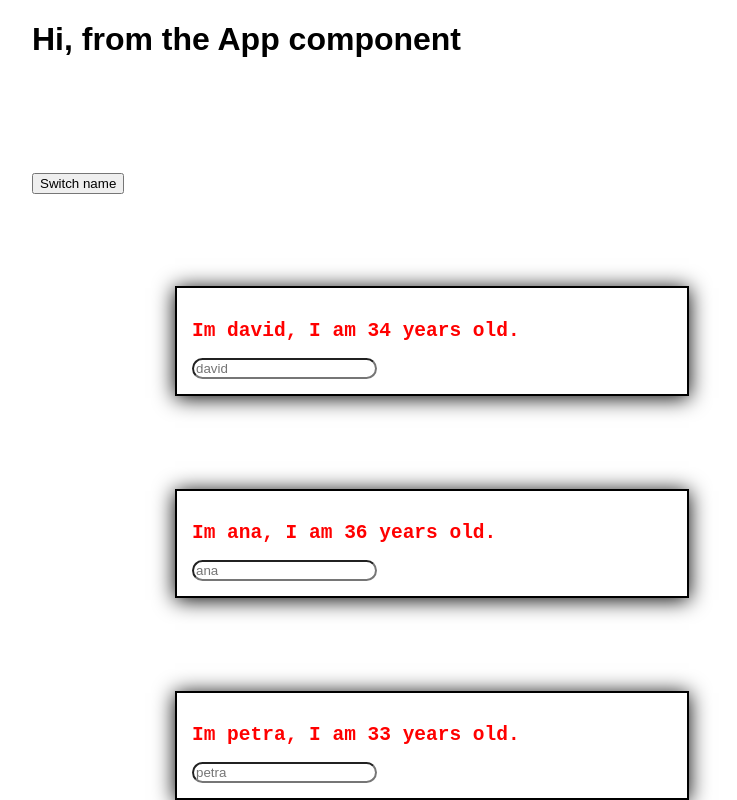
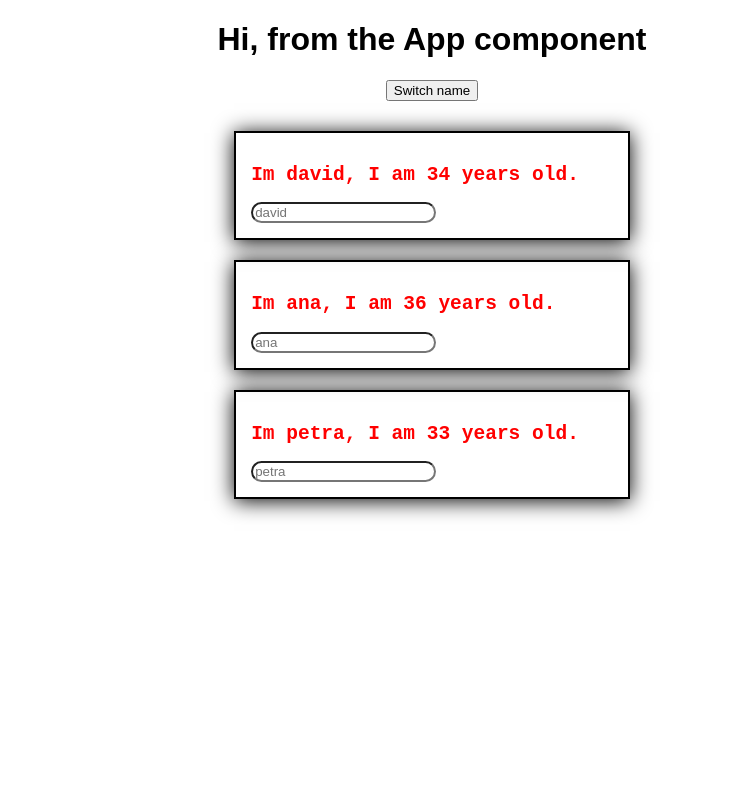
Before and after one commit to pldvd/complete-react-guide, a React (Create React App) app: page / in a window 1280 px wide. Both pictures are taken after a click on the button "Switch name". Shown: the whole page, without its empty margins (208-945 px from the left). Built offline with nearby package versions, Linux system fonts and the light colour scheme.

Commit message:
add conditional rendering with ternary operator in jsx

```diff
--- a/src/App.css
+++ b/src/App.css
@@ -5,10 +5,15 @@
 
   display: flex;
   flex-direction: column;
-  justify-content: space-between;
-
+  align-items: center;
 }
 
 button {
-  align-self: flex-start;
+  margin-bottom: 30px;
 }
+
+.container {
+  display: flex;
+  flex-direction: column;
+  align-items: center;
+}
--- a/src/App.js
+++ b/src/App.js
@@ -10,7 +10,14 @@ class App extends Component {
       { name: "david", age: 34 },
       { name: "ana", age: 36 },
       { name: "petra", age: 33 }
-    ]
+    ],
+    showPersons: false
+  }
+
+  togglePersonHandler = () => {
+    this.setState({
+      showPersons: !this.state.showPersons
+    })
   }
 
   changeNameHandler = (name) => {
@@ -20,15 +27,15 @@ class App extends Component {
         { name: name, age: 87 }
       ],
       wasClicked: true
-    });
+    }, () => console.log(this.state));
   };
 
   handleInput = (event) => {
     this.setState({
       persons: [
-        { name: event.target.value, age: 34 },
-        { name: event.target.value, age: 36 },
-        { name: event.target.value, age: 33 }
+        { name: 'Max', age: 28 },
+        { name: 'Manu', age: 29 },
+        { name: 'Stephanie', age: 26 }
       ]
     })
   }
@@ -37,10 +44,14 @@ class App extends Component {
     return (
       <div className='App'>
         <h1>Hi, from the App component</h1>
-        <button onClick={this.changeNameHandler.bind(this, 'Davidkaaaa')}>Switch name</button>
-        <Person name={this.state.persons[0].name} age={this.state.persons[0].age} click={this.changeNameHandler} changed={this.handleInput} />
-        <Person name={this.state.persons[1].name} age={this.state.persons[1].age} click={this.changeNameHandler} changed={this.handleInput} />
-        <Person name={this.state.persons[2].name} age={this.state.persons[2].age} click={this.changeNameHandler} changed={this.handleInput} />
+        <button onClick={this.togglePersonHandler}>Switch name</button>
+        { this.state.showPersons ?
+          <div className="container">
+            <Person name={this.state.persons[0].name} age={this.state.persons[0].age} click={this.changeNameHandler.bind(this, 'Tatuka')} changed={this.handleInput} />
+            <Person name={this.state.persons[1].name} age={this.state.persons[1].age} click={this.changeNameHandler} changed={this.handleInput} />
+            <Person name={this.state.persons[2].name} age={this.state.persons[2].age} click={this.changeNameHandler} changed={this.handleInput} />
+          </div> : null
+        }
       </div>
     );
   }
--- a/src/Person/Person.js
+++ b/src/Person/Person.js
@@ -6,6 +6,8 @@ const person = (props) => {
   const style = {
     borderRadius: "20px",
   }
+
+  const tatuka = "Tatuka";
 
   return (
     <div className="Person">
--- a/src/Person/person.css
+++ b/src/Person/person.css
@@ -1,10 +1,12 @@
 .Person {
-  width: 60%;
+  width: 100%;
   border: 2px solid black;
   box-shadow: 0 2px 20px black;
   padding: 15px;
+}
 
-  align-self: center;
+.Person:not(:last-child) {
+  margin-bottom: 20px;
 }
 
 .mono {
```
